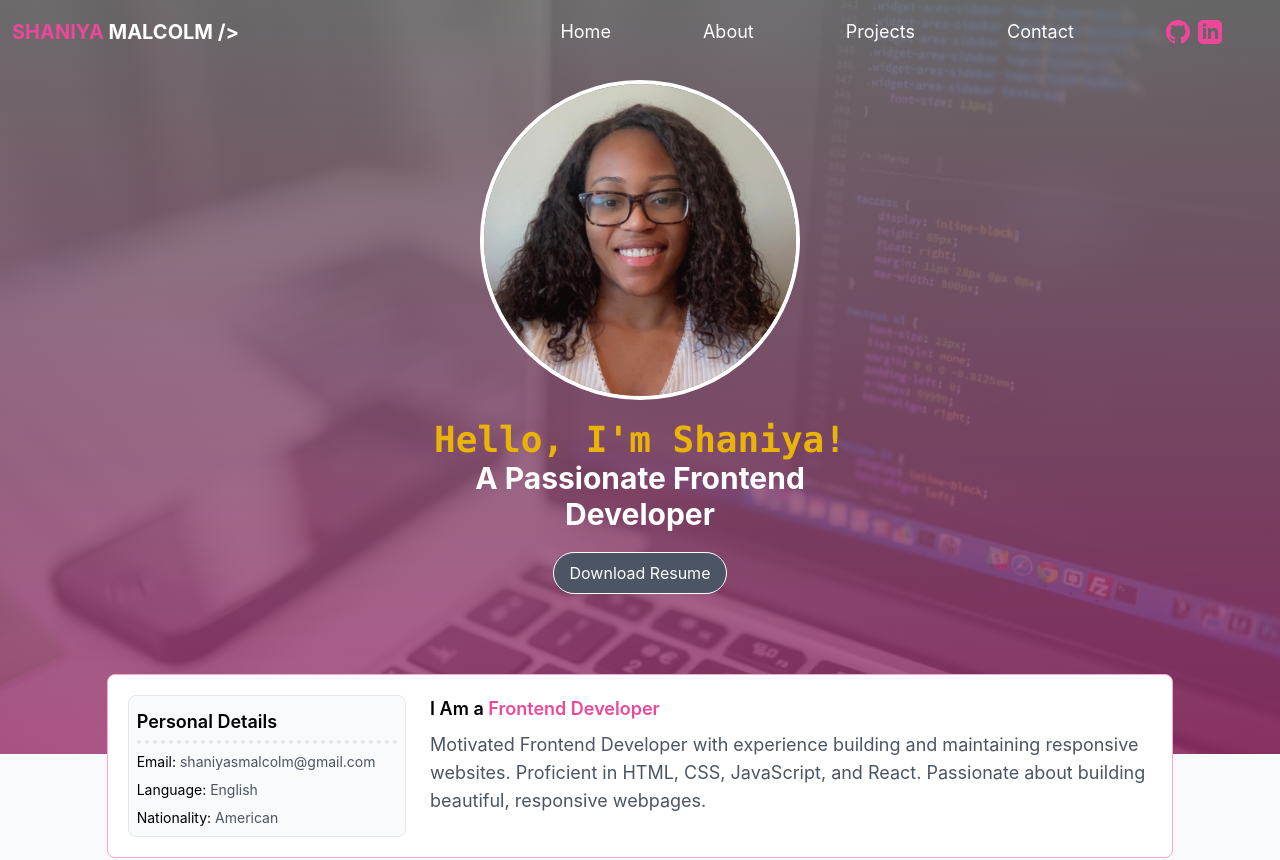
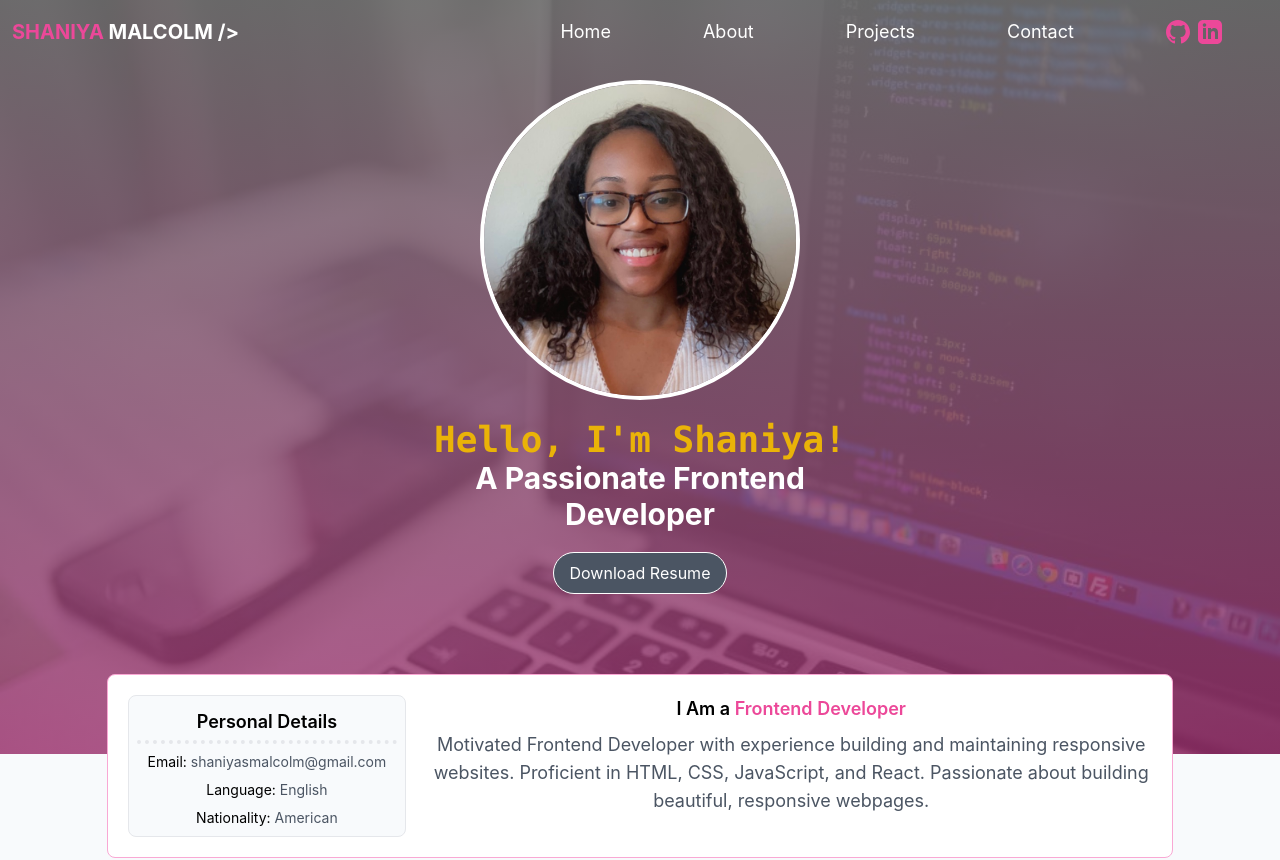
Before and after one commit to MsNiyaJ/portfolio, a React (Create React App) app: page / in a window 1280 px wide. Shown: the top 860 px of the page. Built offline with nearby package versions, Linux system fonts and the light colour scheme.

Commit message:
removed inline styles from app

```diff
--- a/src/App.js
+++ b/src/App.js
@@ -6,7 +6,7 @@ import Projects from './projects/Projects';
 // https://www.thinkful.com/blog/how-to-get-a-job-as-a-front-end-developer/
 const App = () => {
   return (
-    <div id="home" className="bg-slate-50 ">
+    <div id="home" className="App">
       <HeroSection />
       <About />
       <Projects />
```
